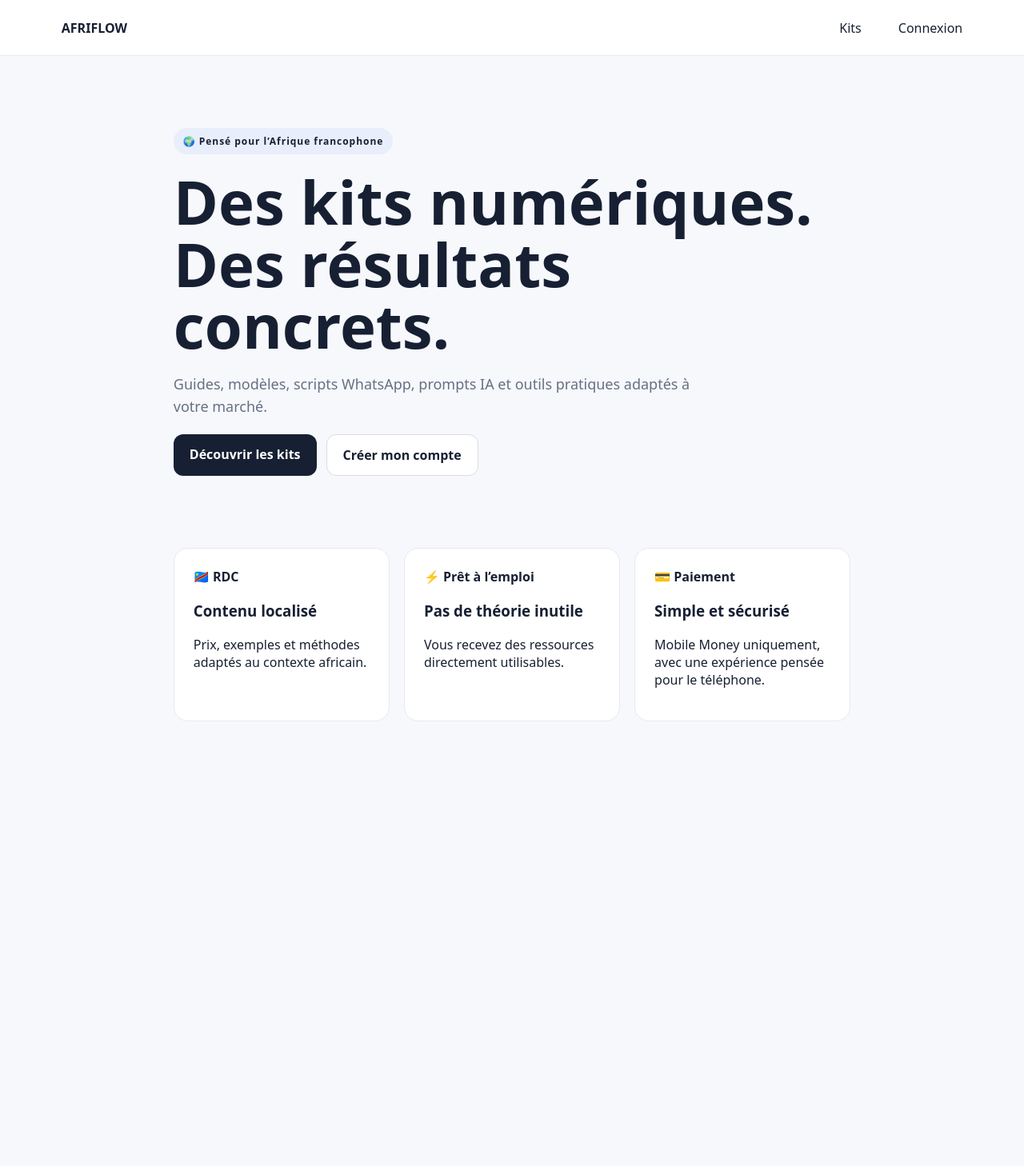
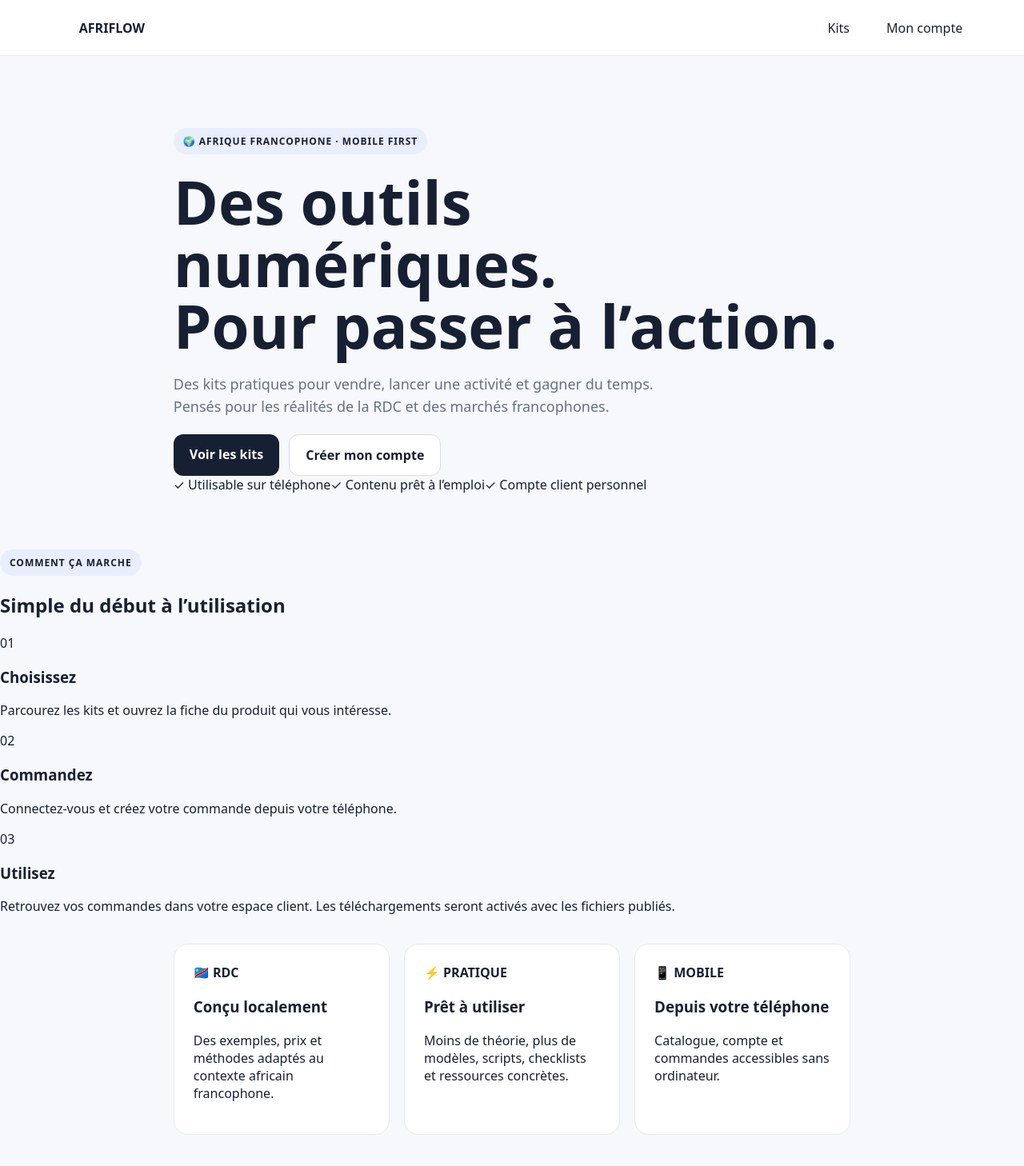
Before and after one commit to livegotapeway-collab/AFRIFLOW, a Next.js app: page / in a window 1280 px wide. Shown: the top 1458 px of the page at 80% size. Before the commit the page ends 972 px from the top, so only its background shows below. Built offline with nearby package versions, Linux system fonts and the light colour scheme.

Commit message:
feat: improve AFRIFLOW customer experience

```diff
--- a/app/page.tsx
+++ b/app/page.tsx
@@ -1,2 +1,46 @@
 import Link from "next/link";
-export default function Home(){return <main><nav><b>AFRIFLOW</b><div><Link href="/products">Kits</Link><Link href="/auth">Connexion</Link></div></nav><section className="hero"><span className="badge">🌍 Pensé pour l’Afrique francophone</span><h1>Des kits numériques.<br/><em>Des résultats concrets.</em></h1><p>Guides, modèles, scripts WhatsApp, prompts IA et outils pratiques adaptés à votre marché.</p><div className="actions"><Link className="button" href="/products">Découvrir les kits</Link><Link className="secondary" href="/auth">Créer mon compte</Link></div></section><section className="cards"><article><strong>🇨🇩 RDC</strong><h3>Contenu localisé</h3><p>Prix, exemples et méthodes adaptés au contexte africain.</p></article><article><strong>⚡ Prêt à l’emploi</strong><h3>Pas de théorie inutile</h3><p>Vous recevez des ressources directement utilisables.</p></article><article><strong>💳 Paiement</strong><h3>Simple et sécurisé</h3><p>Mobile Money uniquement, avec une expérience pensée pour le téléphone.</p></article></section></main>}
+
+export default function Home() {
+  return (
+    <main>
+      <nav>
+        <Link href="/"><b>AFRIFLOW</b></Link>
+        <div><Link href="/products">Kits</Link><Link href="/auth">Mon compte</Link></div>
+      </nav>
+
+      <section className="hero">
+        <span className="badge">🌍 AFRIQUE FRANCOPHONE · MOBILE FIRST</span>
+        <h1>Des outils numériques.<br /><em>Pour passer à l’action.</em></h1>
+        <p>Des kits pratiques pour vendre, lancer une activité et gagner du temps. Pensés pour les réalités de la RDC et des marchés francophones.</p>
+        <div className="actions">
+          <Link className="button" href="/products">Voir les kits</Link>
+          <Link className="secondary" href="/auth">Créer mon compte</Link>
+        </div>
+        <div className="trust-row">
+          <span>✓ Utilisable sur téléphone</span><span>✓ Contenu prêt à l’emploi</span><span>✓ Compte client personnel</span>
+        </div>
+      </section>
+
+      <section className="home-section">
+        <div className="section-heading"><span className="badge">COMMENT ÇA MARCHE</span><h2>Simple du début à l’utilisation</h2></div>
+        <div className="steps">
+          <article><span>01</span><h3>Choisissez</h3><p>Parcourez les kits et ouvrez la fiche du produit qui vous intéresse.</p></article>
+          <article><span>02</span><h3>Commandez</h3><p>Connectez-vous et créez votre commande depuis votre téléphone.</p></article>
+          <article><span>03</span><h3>Utilisez</h3><p>Retrouvez vos commandes dans votre espace client. Les téléchargements seront activés avec les fichiers publiés.</p></article>
+        </div>
+      </section>
+
+      <section className="cards home-cards">
+        <article><strong>🇨🇩 RDC</strong><h3>Conçu localement</h3><p>Des exemples, prix et méthodes adaptés au contexte africain francophone.</p></article>
+        <article><strong>⚡ PRATIQUE</strong><h3>Prêt à utiliser</h3><p>Moins de théorie, plus de modèles, scripts, checklists et ressources concrètes.</p></article>
+        <article><strong>📱 MOBILE</strong><h3>Depuis votre téléphone</h3><p>Catalogue, compte et commandes accessibles sans ordinateur.</p></article>
+      </section>
+
+      <section className="cta">
+        <h2>Commencez avec votre premier kit.</h2>
+        <p>Créez votre compte gratuitement et explorez le catalogue AFRIFLOW.</p>
+        <Link className="button" href="/products">Découvrir AFRIFLOW</Link>
+      </section>
+    </main>
+  );
+}
```
